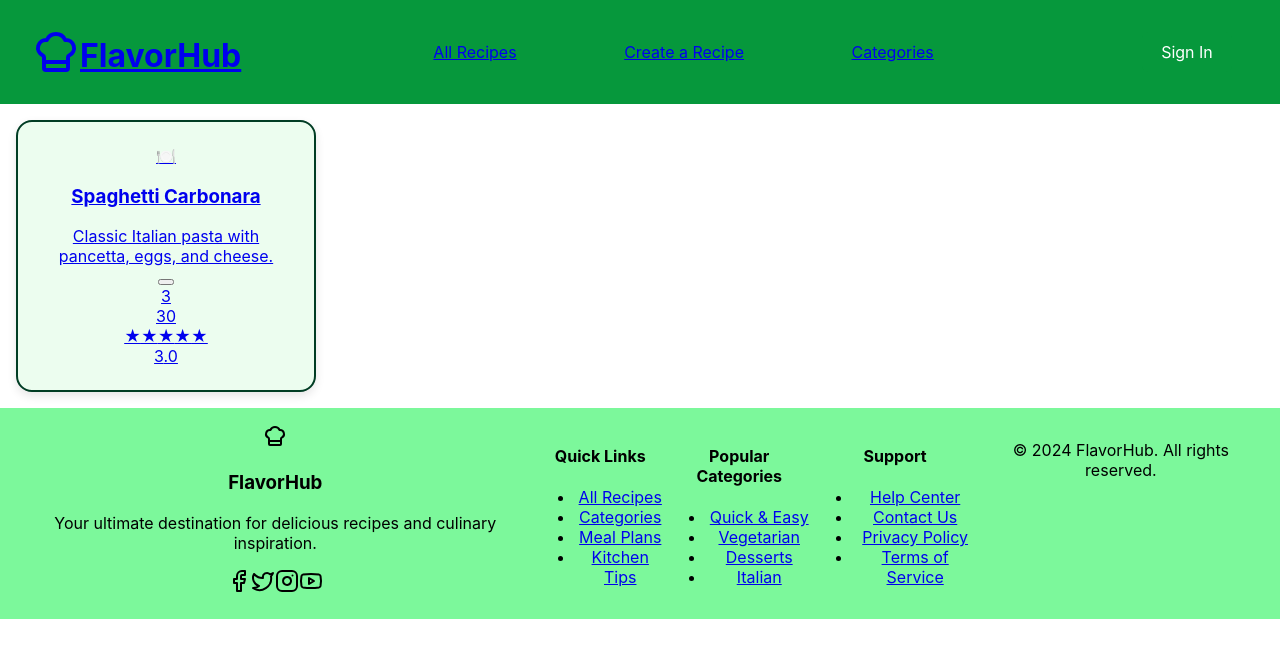
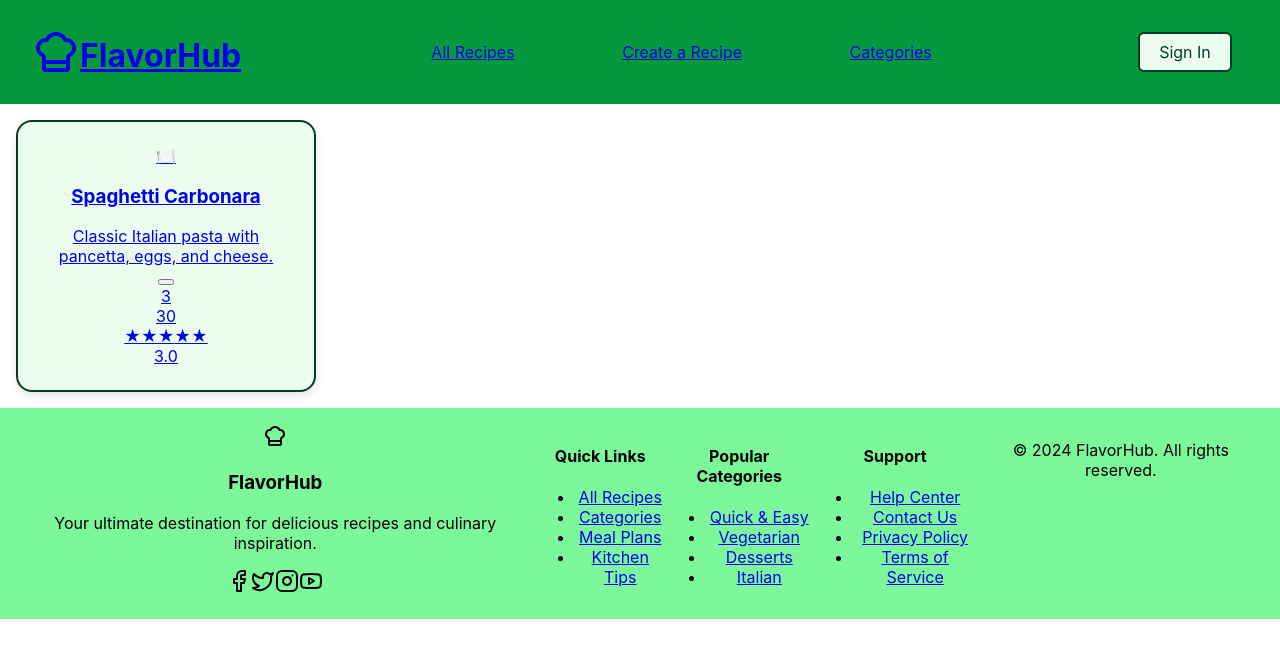
Before and after one commit to ksmith94/recipe-app, a React (Vite) app in the folder client/: page / in a window 1280 px wide. Shown: the top 658 px of the page. Built offline with nearby package versions, Linux system fonts and the light colour scheme.

Commit message:
Add button variant

```diff
--- a/client/src/components/Button.tsx
+++ b/client/src/components/Button.tsx
@@ -6,12 +6,13 @@ interface ButtonProps extends React.ButtonHTMLAttributes<HTMLButtonElement> {
   text?: string;
   icon?: LucideIcon;
   iconPosition?: 'left' | 'right';
+  primary: boolean;
 }
 
 export function Button(props: ButtonProps): JSX.Element {
-  const { icon: Icon, iconPosition = 'left', text, children, ...rest } = props;
+  const { icon: Icon, iconPosition = 'left', text, children, primary, ...rest } = props;
   return (
-    <ButtonContainer {...rest}>
+    <ButtonContainer $primary={primary} {...rest}>
       {Icon && iconPosition === 'left' && <Icon />}
       {text}
       {children}
@@ -20,25 +21,34 @@ export function Button(props: ButtonProps): JSX.Element {
   );
 }
 
-const ButtonContainer = styled.button`
+const ButtonContainer = styled.button<{$primary?: boolean}>`
   width: fit-content;
-  /* padding: 0.1rem 0.5rem; */
   display: inline-flex;
   align-items: center;
   justify-content: center;
   height: 40px;
   gap: 0.5rem;
   padding: 0.6rem 1.2rem;
-  background-color: ${({ theme }) => theme.colors.primary.green500};
   font-size: ${({ theme }) => theme.fontSizes.base};
   font-family: ${({ theme }) => theme.fonts.main};
   color: white;
-  border: none;
   border-radius: 6px;
   cursor: pointer;
+  background-color: ${({ theme, $primary }) => $primary ?
+    theme.colors.primary.green500 :
+    theme.colors.primary.green100
+  };
+  color: ${({ $primary, theme }) => $primary ?
+    theme.colors.white :
+    theme.colors.primary.green900
+  };
+  border: ${({ $primary, theme }) => $primary ? 'none' : `2px solid ${theme.colors.primary.green900}`};
 
   &:hover {
-    background-color: ${({ theme }) => theme.colors.primary.green700};
+    background-color: ${({ theme, $primary }) => $primary ?
+      theme.colors.primary.green700 :
+      theme.colors.primary.green200
+    };
   }
 
   svg {
```
